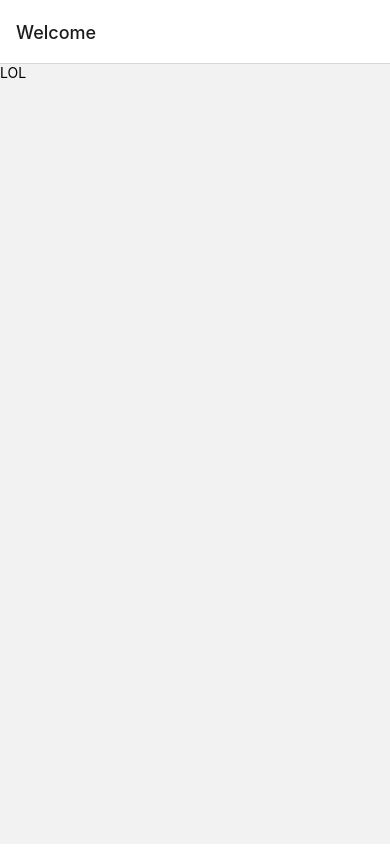
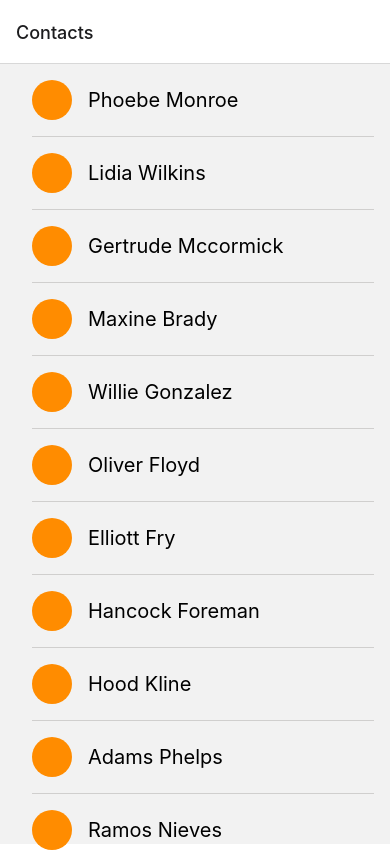
Before and after one commit to wkitsin/ContactList, a React Native app: screen /Contacts in a window 390 px wide. Before the commit this address had no page. Shown: the top 852 px of the page. Built offline with nearby package versions, Linux system fonts and the light colour scheme.

Commit message:
UI for contact page

```diff
--- a/src/App.tsx
+++ b/src/App.tsx
@@ -9,7 +9,6 @@
 import React from 'react';
 import {
   StyleSheet,
-  useColorScheme,
 } from 'react-native';
 
 import { createNativeStackNavigator } from '@react-navigation/native-stack';
@@ -17,19 +16,22 @@ import { NavigationContainer } from '@react-navigation/native';
 import Contacts from './Contacts';
 import EditContact from './EditContact';
 
-const Stack = createNativeStackNavigator();
+type RootStackParamList = {
+  Contacts: undefined;
+  EditContact: { index: number }
+};
 
+const Stack = createNativeStackNavigator<RootStackParamList>();
 const App = () => {
 
   return (
     <NavigationContainer>
       <Stack.Navigator>
         <Stack.Screen
-          name="Home"
+          name='Contacts'
           component={Contacts}
-          options={{ title: 'Welcome' }}
         />
-        <Stack.Screen name="Profile" component={EditContact} />
+        <Stack.Screen name='EditContact' component={EditContact} />
       </Stack.Navigator>
     </NavigationContainer>
   );
--- a/src/Contacts.tsx
+++ b/src/Contacts.tsx
@@ -1,12 +1,73 @@
 import React from 'react';
-import { Text, View } from 'react-native';
+import { FlatList, StyleSheet, Text, View } from 'react-native';
+import CONTACT_LISTS from './data.json';
+import { Color } from './helpers/color';
+import { SPACING } from './helpers/spacing';
+
+interface ContactListType {
+  id: string;
+  firstName: string;
+  lastName: string;
+  email?: string;
+  phone?: string
+}
+
+const ItemSeparatorComponent = () => (
+  <View
+    style={[
+      styles.separator,
+    ]}
+  />
+)
 
 const Contacts = () => {
+  const renderItem = ({ item }: { item: ContactListType }) => (
+    <View style={styles.contactContainer}>
+      <View
+        style={styles.avatar}
+      />
+      <Text style={styles.name}>
+        {item.firstName} {item.lastName}
+      </Text>
+    </View>
+  )
+
   return (
     <View>
-      <Text>LOL</Text>
+      <FlatList
+        contentContainerStyle={styles.flatList}
+        data={CONTACT_LISTS}
+        renderItem={renderItem}
+        ItemSeparatorComponent={ItemSeparatorComponent}
+      />
     </View>
   );
 };
 
+const styles = StyleSheet.create({
+  flatList: {
+    paddingHorizontal: SPACING.S_2,
+  },
+  contactContainer: {
+    padding: SPACING.S_2,
+    flexDirection: 'row',
+    alignItems: 'center',
+  },
+  avatar: {
+    backgroundColor: Color.PRIMARY,
+    borderRadius: 20,
+    height: 40,
+    width: 40,
+    marginRight: SPACING.S_2,
+  },
+  name: {
+    fontSize: 20,
+  },
+  separator: {
+    borderBottomColor: Color.BORDER,
+    borderBottomWidth: 1,
+    marginLeft: SPACING.S_2,
+  }
+});
+
 export default Contacts;
--- /dev/null
+++ b/src/helpers/color.ts
@@ -0,0 +1,4 @@
+export enum Color {
+  PRIMARY = '#ff8c00',
+  BORDER = '#D0CFCE',
+}
--- /dev/null
+++ b/src/helpers/spacing.ts
@@ -0,0 +1,10 @@
+export enum SPACING {
+  S_0 = 4,
+  S_1 = 8,
+  S_2 = 16,
+  S_3 = 24,
+  S_4 = 32,
+  S_5 = 40,
+  S_6 = 48,
+  S_7 = 64,
+}
```
Also changed, not shown: src/data.json (renamed from data.json).
